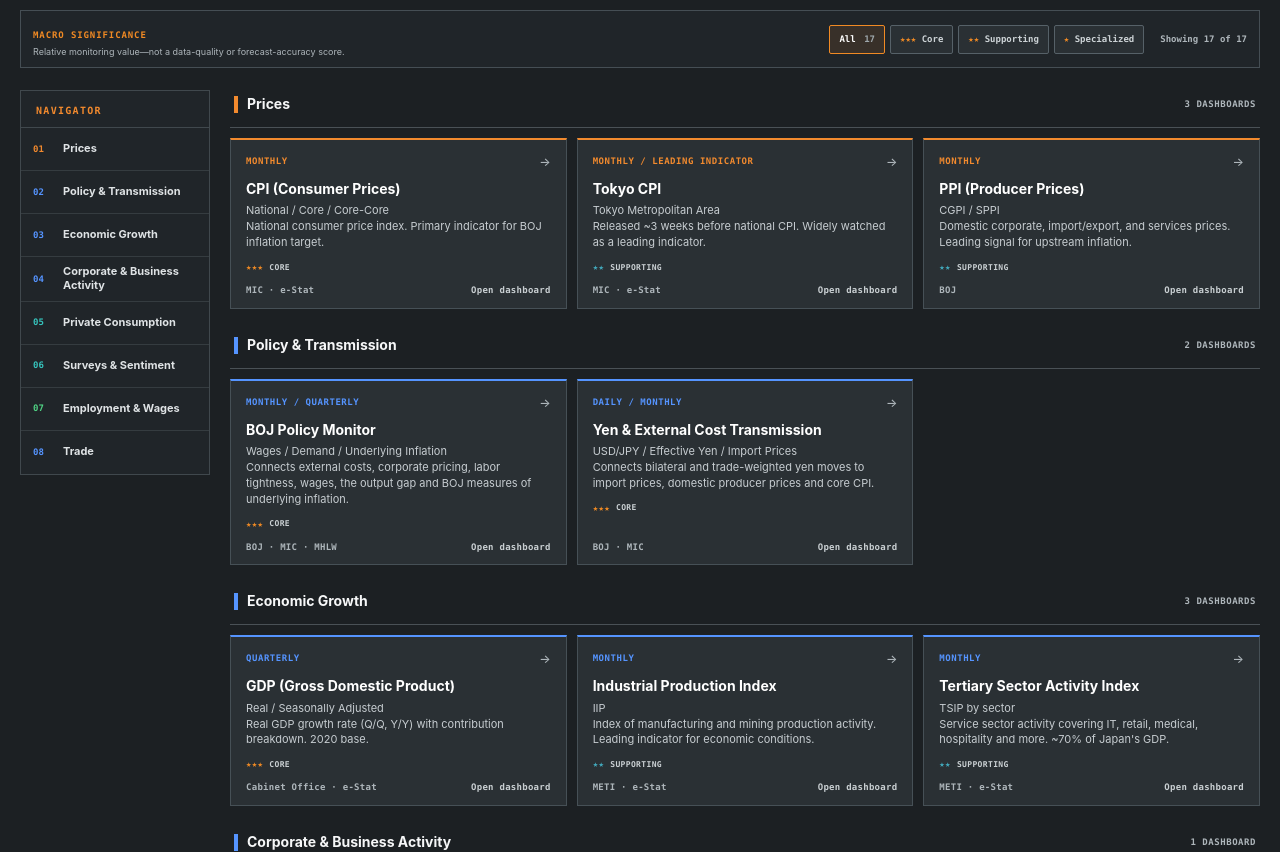
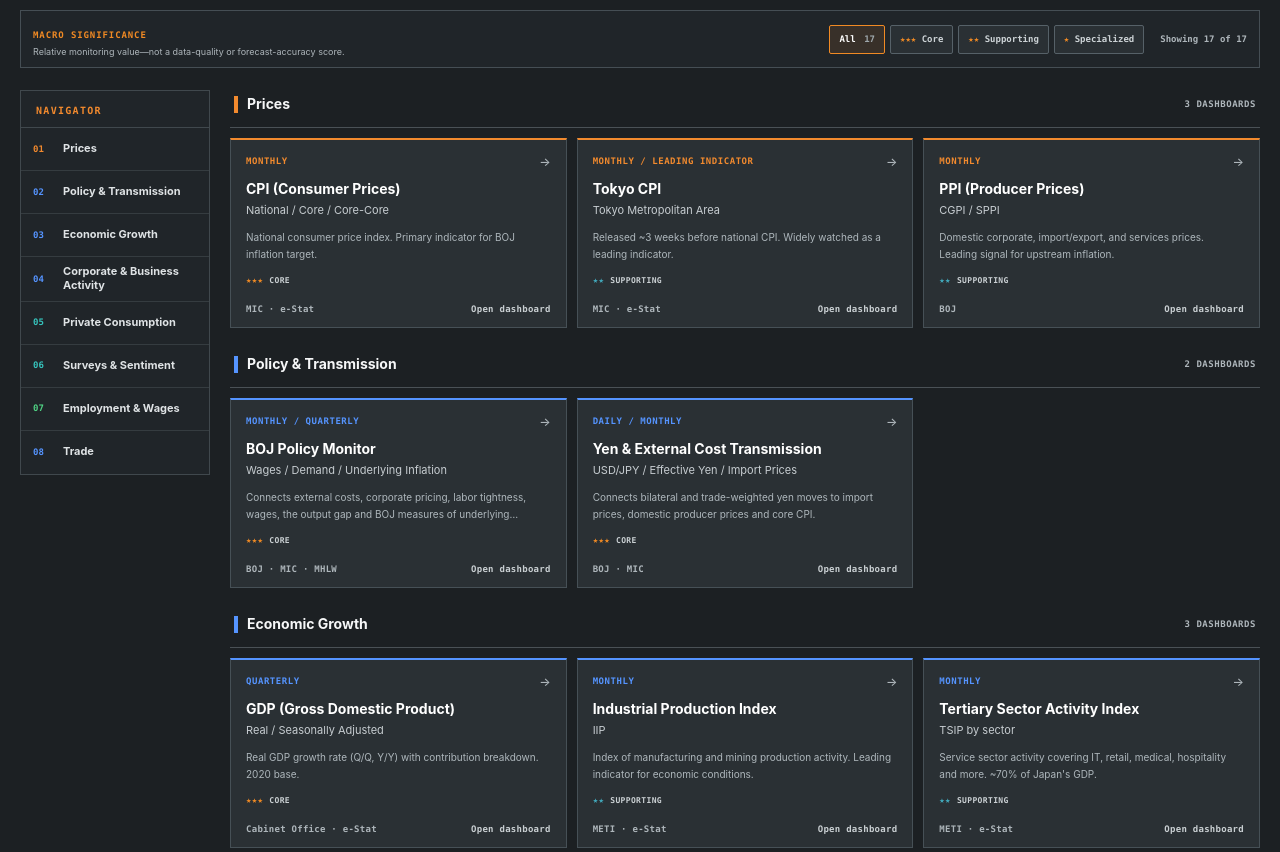
Before and after one commit to Hikky-fuji/japanpulse, a Next.js app: page / in a window 1280 px wide. Shown: the part 1020-1872 px from the top of the page. Built offline with nearby package versions, Linux system fonts and the light colour scheme; no server answers.

Commit message:
Style concise indicator context

```diff
--- a/app/globals.css
+++ b/app/globals.css
@@ -1984,7 +1984,7 @@ button:focus-visible {
   position: relative;
   display: flex;
   flex-direction: column;
-  min-height: 140px;
+  min-height: 190px;
   padding: 14px 15px 12px;
   overflow: hidden;
   border: 1px solid #465056;
@@ -2028,11 +2028,23 @@ button:focus-visible {
   line-height: 1.3;
 }
 
-.macro-tile p {
+.macro-tile__subtitle {
   margin: 0;
   color: #c7cdd1;
   font-size: 11px;
   line-height: 1.45;
+}
+
+.macro-tile__description {
+  display: -webkit-box;
+  min-height: 35px;
+  margin: 10px 0 0;
+  overflow: hidden;
+  -webkit-box-orient: vertical;
+  -webkit-line-clamp: 2;
+  color: #aeb7bc;
+  font-size: 10px;
+  line-height: 1.7;
 }
 
 .macro-significance {
```
